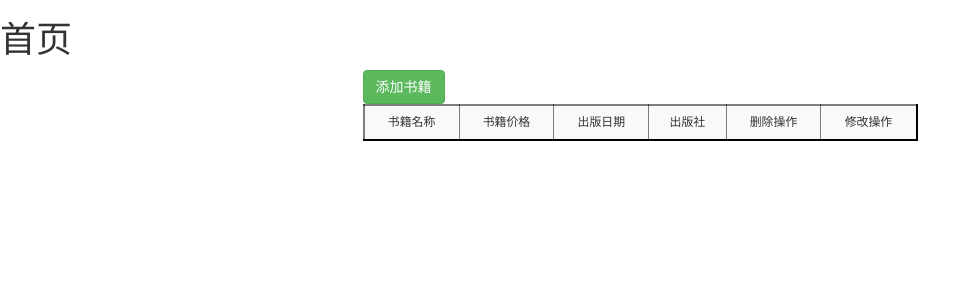
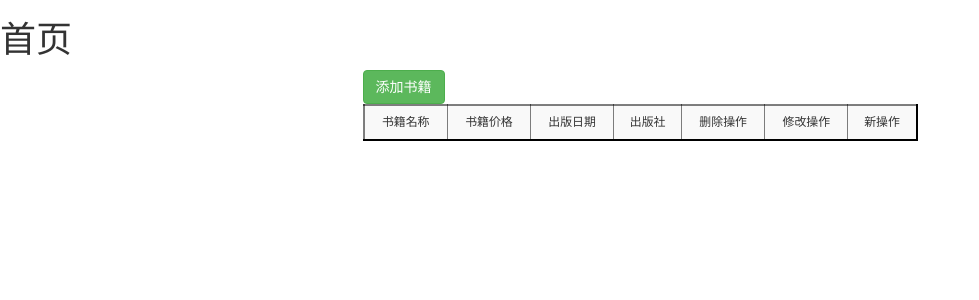
Before and after one commit to xiaofeinie/books, a Django app: page / in a window 1280 px wide. Shown: the top 300 px of the page, without its empty margins (0-979 px from the left). Run offline with Django 3.2, Linux system fonts and the light colour scheme; data that the repository does not hold is empty; some libraries are stand-ins or nearby versions.

Commit message:
新操作

```diff
--- a/templates/index.html
+++ b/templates/index.html
@@ -49,6 +49,7 @@
                     <td>出版社</td>
                     <td>删除操作</td>
                     <td>修改操作</td>
+                    <td>新操作</td>
                 </tr>
 
                 {% for foo in ret %}
```
